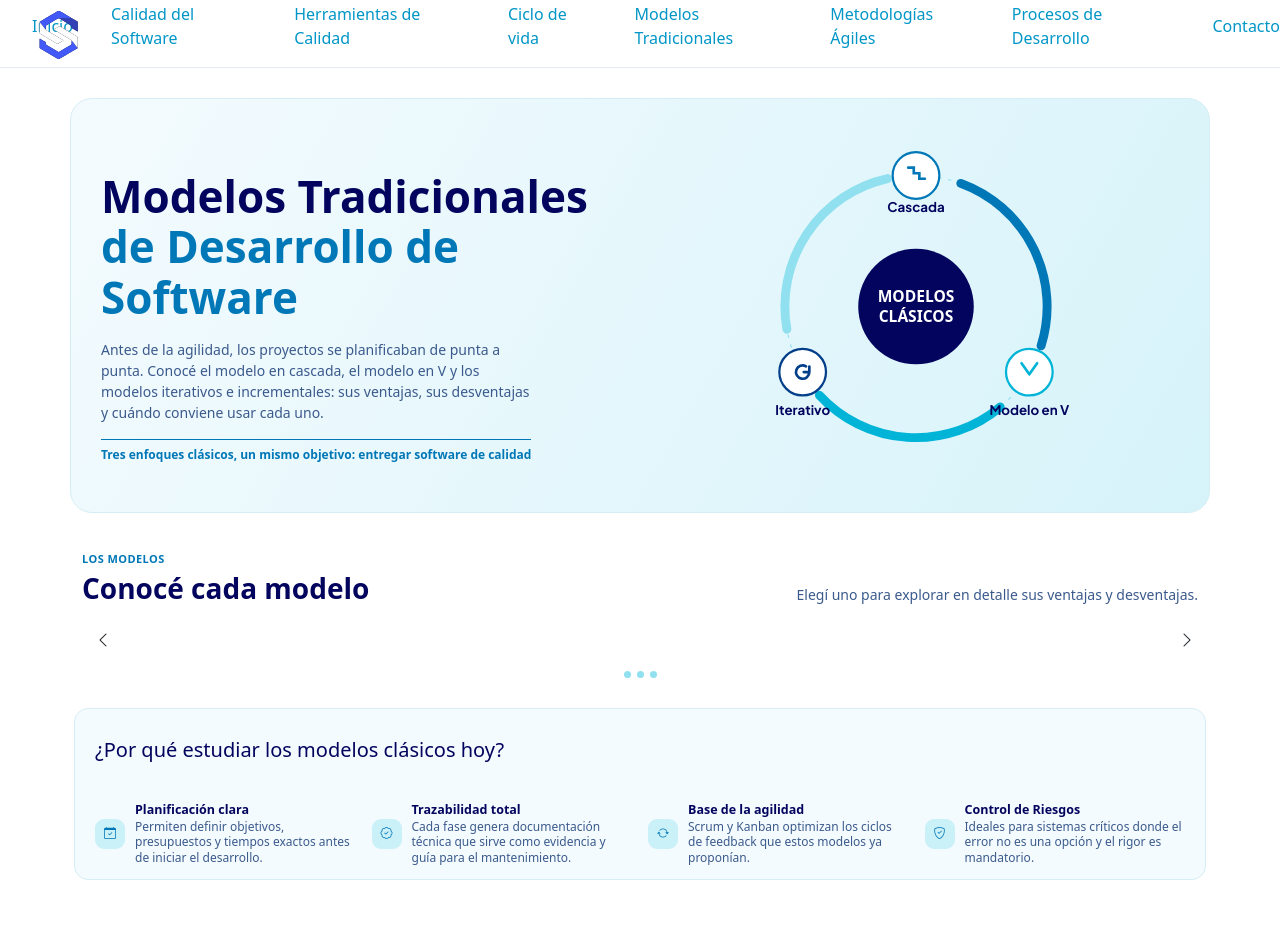
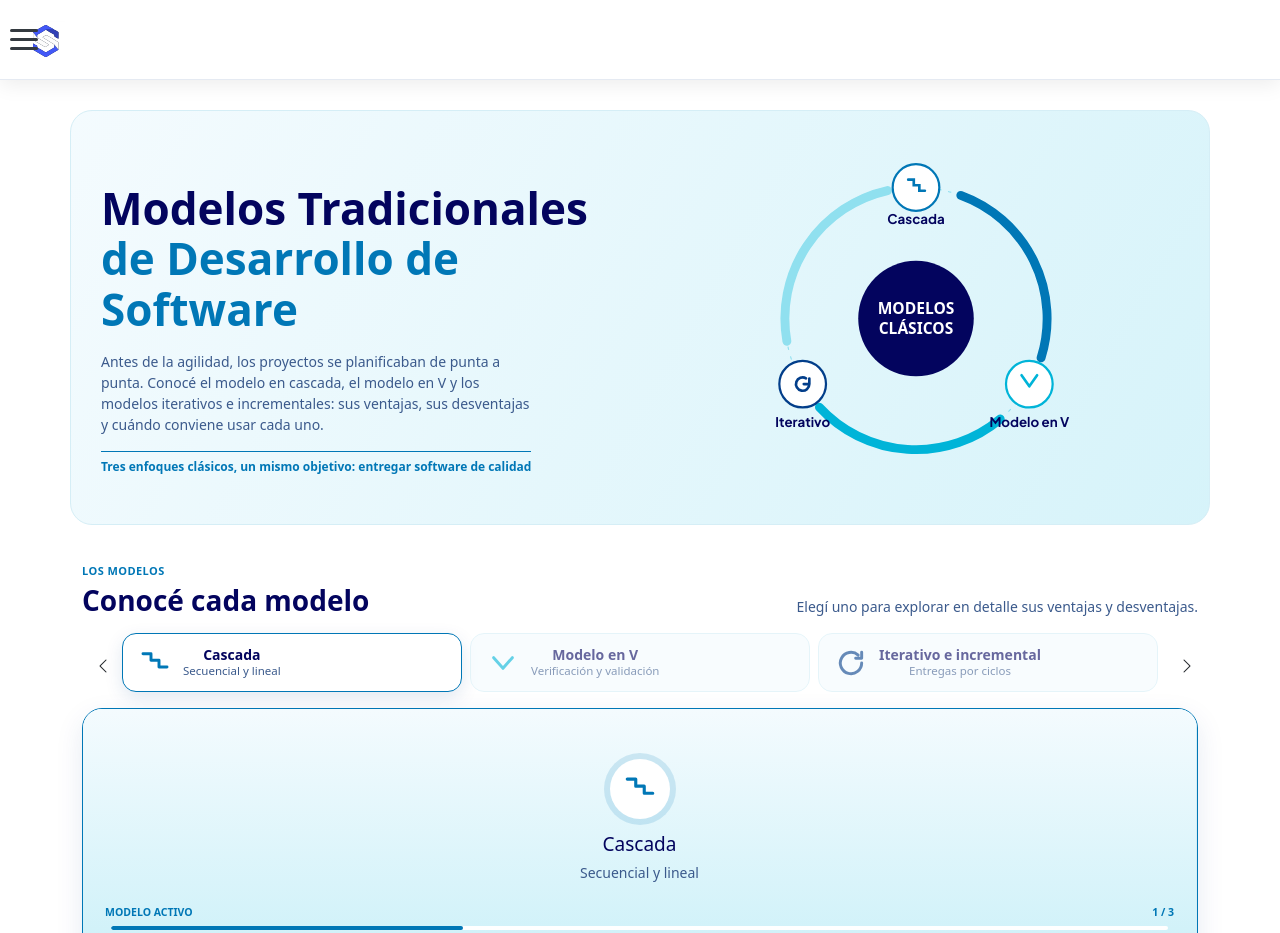
Before and after one commit to MaxSteelMM/Scrum-Mates, a website: page Paginas/Modelos_Tradicionales.html in a window 1280 px wide. Shown: the top 933 px of the page. Drawn offline with nearby package versions, Linux system fonts and the light colour scheme.

Commit message:
Correcion general

```diff
--- /dev/null
+++ b/Estilos/Navbar.css
@@ -0,0 +1,138 @@
+/* ==========================================================================
+   SISTEMA DE NAVEGACIÓN GLOBAL (Sincronizado y Optimizado)
+   ========================================================================== */
+
+.nav {
+    background: #ffffff;
+    display: flex;
+    justify-content: space-between;
+    align-items: center;
+    padding: 0 5%;
+    height: 80px;
+    box-shadow: 0 4px 20px rgba(0, 0, 0, 0.08);
+    position: sticky;
+    top: 0;
+    z-index: 1100;
+    font-family: 'Plus Jakarta Sans', sans-serif;
+}
+
+.nav .logo {
+    display: flex;
+    align-items: center;
+    flex-shrink: 0;
+}
+
+.nav .logo img {
+    height: 50px;
+    width: auto;
+    transition: transform 0.3s ease;
+    cursor: pointer;
+}
+
+.nav .logo img:hover {
+    transform: scale(1.05);
+}
+
+/* Menú de Enlaces */
+.nav ul {
+    display: flex;
+    list-style: none;
+    margin: 0;
+    padding: 0;
+    gap: 5px;
+    align-items: center;
+}
+
+.nav ul li {
+    position: relative;
+}
+
+.nav ul li a {
+    text-decoration: none;
+    color: #495057;
+    font-size: 13px;
+    font-weight: 600;
+    padding: 8px 12px;
+    border-radius: 10px;
+    transition: all 0.3s cubic-bezier(0.4, 0, 0.2, 1);
+    display: block;
+    white-space: nowrap;
+}
+
+.nav ul li a:hover {
+    background: #f0f7ff;
+    color: #0077b6;
+}
+
+/* Estado Activo */
+.nav ul li a.active {
+    background: #0077b6;
+    color: #ffffff !important;
+    box-shadow: 0 4px 12px rgba(0, 119, 182, 0.3);
+}
+
+/* Mobile Toggle */
+.hamburger {
+    display: none;
+    cursor: pointer;
+    flex-direction: column;
+    gap: 6px;
+    padding: 10px;
+    z-index: 1200;
+}
+
+.hamburger span {
+    width: 28px;
+    height: 3px;
+    background: #343a40;
+    border-radius: 3px;
+    transition: all 0.3s ease;
+}
+
+/* Responsividad */
+@media (max-width: 1280px) {
+    .hamburger {
+        display: flex;
+    }
+
+    .nav ul {
+        position: fixed;
+        top: 0;
+        right: -100%;
+        width: 300px;
+        height: 100vh;
+        background: #ffffff;
+        flex-direction: column;
+        justify-content: flex-start;
+        padding: 100px 20px;
+        box-shadow: -10px 0 30px rgba(0,0,0,0.1);
+        transition: right 0.4s cubic-bezier(0.4, 0, 0.2, 1);
+        gap: 10px;
+    }
+
+    #menu-toggle:checked ~ ul {
+        right: 0;
+    }
+
+    .nav ul li {
+        width: 100%;
+    }
+
+    .nav ul li a {
+        font-size: 16px;
+        padding: 15px 20px;
+        border-bottom: 1px solid #f1f3f5;
+        border-radius: 0;
+    }
+}
+
+/* Animación hamburger */
+#menu-toggle:checked + .hamburger span:nth-child(1) {
+    transform: translateY(9px) rotate(45deg);
+}
+#menu-toggle:checked + .hamburger span:nth-child(2) {
+    opacity: 0;
+}
+#menu-toggle:checked + .hamburger span:nth-child(3) {
+    transform: translateY(-9px) rotate(-45deg);
+}
--- /dev/null
+++ b/JS/Modelos_Tradicionales.js
@@ -0,0 +1,167 @@
+/* Modelos Tradicionales · pestañas + flechas + tarjetas resumen
+   Usa las clases de Modelos_tradicionales.css y las pestañas de Bootstrap 5 (bootstrap.bundle.js).
+   Rellena: #mt-tabs, #mt-panels, #dots y #cards. Usa los botones #prev y #next. */
+(function () {
+    'use strict';
+
+    /* ---------- DATOS (editá acá el contenido) ---------- */
+    const MODELS = [
+        {
+            id: 'cascada', color: '#0077b6', nombre: 'Cascada', lema: 'Secuencial y lineal',
+            resumen: 'Fases en secuencia, una tras otra, con documentación formal.',
+            que: 'Las fases se completan en orden: requisitos, diseño, implementación, pruebas y mantenimiento. No se avanza hasta aprobar la anterior, y cada etapa cierra con documentación formal.',
+            caract: ['Flujo lineal', 'Cambios costosos', 'Entrega única al final'],
+            ventajas: ['Estructura simple, fácil de explicar y gestionar.', 'Cada fase tiene entregables y fechas claras.', 'La documentación completa facilita el traspaso.', 'Funciona bien con equipos nuevos o rotativos.'],
+            desventajas: ['Es rígido: volver a una fase anterior sale caro.', 'El cliente ve el producto recién al final.', 'Los errores de requisitos aparecen tarde.', 'No tolera bien los cambios de alcance.'],
+            cuando: 'Cuando los requisitos están cerrados, la tecnología es conocida y el alcance es estable.',
+            tags: ['Requisitos estables', 'Alcance definido', 'Cambios escasos']
+        },
+        {
+            id: 'modelo-v', color: '#00b4d8', nombre: 'Modelo en V', lema: 'Verificación y validación',
+            resumen: 'Cada fase de desarrollo tiene su fase de pruebas que la valida.',
+            que: 'Extiende la cascada: cada fase de desarrollo tiene asociada una fase de pruebas que la valida. La prueba se planifica desde el inicio, no al final del proyecto.',
+            caract: ['Pruebas planificadas desde el inicio', 'Cada fase tiene su validación', 'Alta trazabilidad'],
+            ventajas: ['Las pruebas se planifican junto con cada fase.', 'Hay trazabilidad entre requisitos y pruebas.', 'Detecta defectos antes que la cascada.', 'Muy usado donde la calidad es crítica.'],
+            desventajas: ['Sigue siendo poco flexible ante cambios.', 'No entrega software hasta el final.', 'Exige mucha documentación.', 'Cambiar un requisito obliga a rehacer sus pruebas.'],
+            cuando: 'Cuando la calidad y la verificación son críticas y los requisitos se conocen desde el principio.',
+            tags: ['Sistemas críticos', 'Alta trazabilidad', 'Requisitos claros']
+        },
+        {
+            id: 'iterativo', color: '#023e8a', nombre: 'Iterativo e incremental', lema: 'Entregas por ciclos',
+            resumen: 'El producto crece en ciclos cortos, con feedback en cada entrega.',
+            que: 'El producto se construye en ciclos cortos. Cada iteración recorre planificación, desarrollo y pruebas, y cada incremento agrega funcionalidad sobre lo ya entregado.',
+            caract: ['Ciclos cortos y repetibles', 'Entregas parciales funcionales', 'Feedback continuo del cliente'],
+            ventajas: ['El cliente ve avances desde los primeros ciclos.', 'Los errores se detectan de forma temprana.', 'Permite incorporar cambios entre iteraciones.', 'Reduce el riesgo de entregar algo no deseado.'],
+            desventajas: ['Requiere planificación y coordinación continuas.', 'La arquitectura puede degradarse si no se cuida.', 'Es difícil estimar costo y plazo totales al inicio.', 'Exige participación constante del cliente.'],
+            cuando: 'Cuando los requisitos pueden evolucionar y conviene validar con el cliente en entregas tempranas.',
+            tags: ['Requisitos cambiantes', 'Feedback temprano', 'Riesgo alto']
+        }
+    ];
+
+    /* ---------- ÍCONOS (SVG, usan currentColor) ---------- */
+    const PATHS = {
+        cascada: 'M3 5h6v5h6v5h6',
+        'modelo-v': 'M5 8l7 8 7-8',
+        iterativo: 'M20 12a8 8 0 1 1-2.6-5.9M20 4v4.5h-4.5'
+    };
+    const icon = (id, st) => `<svg${st ? ` style="${st}"` : ''} viewBox="0 0 24 24" fill="none" stroke="currentColor" stroke-width="2.2" stroke-linecap="round" stroke-linejoin="round" aria-hidden="true"><path d="${PATHS[id]}"/></svg>`;
+
+    /* ---------- ESQUEMAS (van dentro de .mt-dg; el CSS fija la tipografía del <text>) ---------- */
+    const C = '#0077b6';
+    const box = (x, y, w, t) => `<rect x="${x}" y="${y}" width="${w}" height="26" rx="6" fill="#fff" stroke="${C}" stroke-width="1.5"/><text x="${x + 10}" y="${y + 17}">${t}</text>`;
+    const DIAGRAMS = {
+        cascada: () => ['Requisitos', 'Diseño', 'Implementación', 'Pruebas', 'Mantenimiento'].map((t, i) => box(6 + i * 40, 6 + i * 31, 118, t)).join(''),
+        'modelo-v': () => {
+            const L = [['Requisitos', 6, 6], ['Diseño', 28, 44], ['Codificación', 50, 82]];
+            const R = [['Aceptación', 202, 6], ['Integración', 180, 44], ['Unitarias', 158, 82]];
+            return L.map((l, i) => `<line x1="${l[1] + 94}" y1="${l[2] + 13}" x2="${R[i][1]}" y2="${R[i][2] + 13}" stroke="${C}" stroke-dasharray="4 4" opacity=".5"/>`).join('') +
+                L.concat(R).map(b => box(b[1], b[2], 94, b[0])).join('');
+        },
+        iterativo: () => [42, 78, 114].map((h, i) =>
+            `<rect x="${12 + i * 98}" y="${132 - h}" width="88" height="${h}" rx="7" fill="${['#caf0f8', '#90e0ef', '#0077b6'][i]}" stroke="${C}" stroke-width="1.5"/>` +
+            `<text x="${56 + i * 98}" y="${132 - h + 18}" text-anchor="middle"${i === 2 ? ' style="fill:#fff"' : ''}>Incremento ${i + 1}</text>`).join('') +
+            '<text x="150" y="152" text-anchor="middle" style="font-weight:500;font-size:10px">Planificar → Construir → Probar → Entregar</text>'
+    };
+    const diagram = m => `<svg viewBox="0 0 300 158" role="img" aria-label="Esquema del modelo ${m.nombre}">${DIAGRAMS[m.id]()}</svg>`;
+
+    /* ---------- TEMPLATES (clases de Modelos_tradicionales.css) ---------- */
+    const li = arr => arr.map(t => `<li>${t}</li>`).join('');
+
+    const tabHTML = (m, i) =>
+        `<button type="button" class="mt-tab${i === 0 ? ' active' : ''}" id="tab-${m.id}" role="tab" style="--c:${m.color}"
+            data-bs-toggle="tab" data-bs-target="#${m.id}" aria-controls="${m.id}" aria-selected="${i === 0}" data-i="${i}">
+            ${icon(m.id, 'color:var(--c)')}
+            <div><b>${m.nombre}</b><span>${m.lema}</span></div>
+        </button>`;
+
+    const panelHTML = (m, i) =>
+        `<div class="tab-pane fade${i === 0 ? ' show active' : ''}" id="${m.id}" role="tabpanel" aria-labelledby="tab-${m.id}" tabindex="0" style="--acc:${m.color};--c:${m.color}">
+            <div class="mt-stage overflow-hidden">
+                <div class="row">
+                    <div class="mt-sl">
+                        <span class="mt-ic">${icon(m.id)}</span>
+                        <h3>${m.nombre}</h3>
+                        <p>${m.lema}</p>
+                        <div class="mt-prog"><span>MODELO ACTIVO</span><span>${i + 1} / ${MODELS.length}</span></div>
+                        <div class="mt-pb"><i style="width:${(i + 1) / MODELS.length * 100}%"></i></div>
+                    </div>
+                    <div class="col-lg-6 p-4">
+                        <h4>¿Qué es este modelo?</h4>
+                        <p>${m.que}</p>
+                        <div class="mt-feat"><h5>Características principales</h5><ul>${li(m.caract)}</ul></div>
+                    </div>
+                    <div class="col-lg-5 p-4"><div class="mt-dg">${diagram(m)}</div></div>
+                </div>
+            </div>
+            <div class="row g-3 mt-1">
+                <div class="col-md-6"><div class="mt-col mt-pro"><h3><i class="bi bi-check-lg"></i>Ventajas</h3><ul>${li(m.ventajas)}</ul></div></div>
+                <div class="col-md-6"><div class="mt-col mt-con"><h3><i class="bi bi-x-lg"></i>Desventajas</h3><ul>${li(m.desventajas)}</ul></div></div>
+            </div>
+            <div class="mt-use mt-3 d-flex flex-wrap align-items-center justify-content-between gap-3">
+                <div><h3>¿Cuándo utilizarlo?</h3><p>${m.cuando}</p></div>
+                <ul class="d-flex flex-wrap gap-2 m-0 p-0">${li(m.tags)}</ul>
+            </div>
+        </div>`;
+
+    const cardHTML = m =>
+        `<div class="col"><a class="mt-cd" href="#${m.id}" style="--c:${m.color}"><b>${m.nombre}</b><p>${m.resumen}</p><em>Ver modelo →</em></a></div>`;
+
+    /* ---------- ELEMENTOS ---------- */
+    const $ = s => document.querySelector(s);
+    const tabsEl = $('#mt-tabs'), panelsEl = $('#mt-panels');
+    if (!tabsEl || !panelsEl) return;
+    if (typeof bootstrap === 'undefined') { console.error('Falta bootstrap.bundle.js antes de Modelos_Tradicionales.js'); return; }
+
+    tabsEl.innerHTML = MODELS.map(tabHTML).join('');
+    panelsEl.innerHTML = MODELS.map(panelHTML).join('');
+    if ($('#cards')) $('#cards').innerHTML = MODELS.map(cardHTML).join('');
+    const dotsEl = $('#dots');
+    if (dotsEl) dotsEl.innerHTML = MODELS.map((_, i) => `<i${i === 0 ? ' class="on"' : ''}></i>`).join('');
+
+    const tabs = [...tabsEl.querySelectorAll('.mt-tab')];
+    const dots = dotsEl ? [...dotsEl.children] : [];
+    const reduce = matchMedia('(prefers-reduced-motion: reduce)').matches;
+    let current = 0;
+    const norm = i => (i + MODELS.length) % MODELS.length;
+
+    function show(i, scroll) {
+        i = norm(i);
+        bootstrap.Tab.getOrCreateInstance(tabs[i]).show();
+        if (scroll) $('#modelos').scrollIntoView({ behavior: reduce ? 'auto' : 'smooth', block: 'start' });
+    }
+
+    // Bootstrap avisa cuando terminó de cambiar de pestaña (también con el teclado)
+    tabsEl.addEventListener('shown.bs.tab', e => {
+        current = +e.target.dataset.i;
+        dots.forEach((d, k) => d.classList.toggle('on', k === current));
+        history.replaceState(null, '', '#' + MODELS[current].id);
+        e.target.scrollIntoView({ block: 'nearest', inline: 'center', behavior: reduce ? 'auto' : 'smooth' });
+    });
+
+    /* ---------- FLECHAS, PUNTOS, SWIPE ---------- */
+    $('#prev') && $('#prev').addEventListener('click', () => show(current - 1));
+    $('#next') && $('#next').addEventListener('click', () => show(current + 1));
+    dots.forEach((d, k) => { d.style.cursor = 'pointer'; d.addEventListener('click', () => show(k)); });
+
+    let x0 = null;
+    panelsEl.addEventListener('touchstart', e => { x0 = e.touches[0].clientX; }, { passive: true });
+    panelsEl.addEventListener('touchend', e => {
+        if (x0 === null) return;
+        const dx = e.changedTouches[0].clientX - x0; x0 = null;
+        if (Math.abs(dx) > 60) show(current + (dx < 0 ? 1 : -1));
+    });
+
+    /* ---------- ENLACES INTERNOS (anillo del hero y tarjetas resumen) ---------- */
+    document.addEventListener('click', e => {
+        const a = e.target.closest('a[href^="#"]');
+        if (!a) return;
+        const i = MODELS.findIndex(m => '#' + m.id === a.getAttribute('href'));
+        if (i > -1) { e.preventDefault(); show(i, true); }
+    });
+
+    // Hash en la URL: carga inicial y atrás/adelante del navegador
+    const fromHash = () => MODELS.findIndex(m => '#' + m.id === location.hash);
+    addEventListener('hashchange', () => { const i = fromHash(); if (i > -1 && i !== current) show(i, true); });
+    const start = fromHash();
+    if (start > 0) show(start, true);
+})();
--- a/Paginas/Calidad.html
+++ b/Paginas/Calidad.html
@@ -6,6 +6,7 @@
     <meta name="viewport" content="width=device-width, initial-scale=1.0">
     <title>Calidad del Software - SCRUM-Mates</title>
     <link rel="stylesheet" href="../Estilos/Style.css">
+    <link rel="stylesheet" href="../Estilos/Navbar.css">
     <link rel="stylesheet" href="../Estilos/Calidad.css">
     <link rel="stylesheet" href="https://cdn.jsdelivr.net/npm/bootstrap@5.3.0/dist/css/bootstrap.min.css">
     <link rel="stylesheet" href="https://cdn.jsdelivr.net/npm/bootstrap-icons@1.10.5/font/bootstrap-icons.css">
@@ -24,15 +25,19 @@
             <span></span>
             <span></span>
         </label>
-        <ul>
+        <ul id="global-nav">
             <li><a href="../index.html">Inicio</a></li>
-            <li><a href="./Calidad.html">Calidad del Software</a></li>
+            <li><a href="./Calidad.html" class="active">Calidad del Software</a></li>
             <li><a href="./Herramientas_calidad.html">Herramientas de Calidad</a></li>
             <li><a href="./Ciclo_vida.html">Ciclo de vida</a></li>
             <li><a href="./Modelos_Tradicionales.html">Modelos Tradicionales</a></li>
             <li><a href="./Metodologias.html">Metodologías Ágiles</a></li>
-            <li><a href="./Procesos.html">Procesos de Desarrollo</a></li>
-            <li><a href="#contacto">Contacto</a></li>
+            <li><a href="./Glosario.html">Glosario</a></li>
+            <li><a href="./FAQ.html">FAQ</a></li>
+            <li><a href="./Recursos.html">Recursos</a></li>
+            <li><a href="./Ejercicios.html">Ejercicios</a></li>
+            <li><a href="./Nosotros.html">Nosotros</a></li>
+            <li><a href="./Contacto.html">Contacto</a></li>
         </ul>
     </div>
 
--- a/Paginas/Modelos_Tradicionales.html
+++ b/Paginas/Modelos_Tradicionales.html
@@ -6,6 +6,7 @@
     <meta name="viewport" content="width=device-width, initial-scale=1.0" />
     <title>Modelos Tradicionales</title>
     <link rel="stylesheet" href="../Estilos/Style.css">
+    <link rel="stylesheet" href="../Estilos/Navbar.css">
     <link rel="stylesheet" href="../Estilos/Modelos_tradicionales.css">
     <link rel="stylesheet" href="https://cdn.jsdelivr.net/npm/bootstrap@5.3.0/dist/css/bootstrap.min.css">
     <link rel="stylesheet" href="https://cdn.jsdelivr.net/npm/bootstrap-icons@1.10.5/font/bootstrap-icons.css">
@@ -21,23 +22,25 @@
                 <img src="../Img/Logo/LOGO-SCRUMATES.svg" alt="Logo" width="25%">
             </a>
         </div>
-
         <input type="checkbox" id="menu-toggle" style="display: none;">
         <label for="menu-toggle" class="hamburger">
             <span></span>
             <span></span>
             <span></span>
         </label>
-
-        <ul>
+        <ul id="global-nav">
             <li><a href="../index.html">Inicio</a></li>
             <li><a href="./Calidad.html">Calidad del Software</a></li>
             <li><a href="./Herramientas_calidad.html">Herramientas de Calidad</a></li>
             <li><a href="./Ciclo_vida.html">Ciclo de vida</a></li>
-            <li><a href="./Modelos_Tradicionales.html">Modelos Tradicionales</a></li>
+            <li><a href="./Modelos_Tradicionales.html" class="active">Modelos Tradicionales</a></li>
             <li><a href="./Metodologias.html">Metodologías Ágiles</a></li>
-            <li><a href="./Procesos.html">Procesos de Desarrollo</a></li>
-            <li><a href="#contacto">Contacto</a></li>
+            <li><a href="./Glosario.html">Glosario</a></li>
+            <li><a href="./FAQ.html">FAQ</a></li>
+            <li><a href="./Recursos.html">Recursos</a></li>
+            <li><a href="./Ejercicios.html">Ejercicios</a></li>
+            <li><a href="./Nosotros.html">Nosotros</a></li>
+            <li><a href="./Contacto.html">Contacto</a></li>
         </ul>
     </div>
 
@@ -250,7 +253,7 @@
     <footer class="mt-foot">© 2026 ScrumMates · Procesos de desarrollo</footer>
 
     <script src="https://cdn.jsdelivr.net/npm/bootstrap@5.3.3/dist/js/bootstrap.bundle.min.js"></script>
-    <script src="../JS/Metodologias.js"></script>
+    <script src="../JS/Modelos_Tradicionales.js"></script>
     <script src="../JS/Mod_lightbox.js"></script>
 </body>
 
```
Also changed, not shown: Paginas/Ciclo_vida.html (+10 -8 lines), Paginas/Comparador.html (+2 -0 lines), Paginas/Contacto.html (+3 -2 lines), Paginas/Ejercicios.html (+8 -2 lines), Paginas/Encuesta.html (+3 -1 lines), Paginas/FAQ.html (+8 -2 lines), Paginas/Glosario.html (+8 -2 lines), Paginas/Herramientas_calidad.html (+9 -4 lines), Paginas/Metodologias.html (+9 -4 lines), Paginas/Nosotros.html (+7 -1 lines), Paginas/Procesos.html (deleted, +0 -43 lines), Paginas/Recursos.html (+8 -2 lines), index.html (+5 -5 lines).
